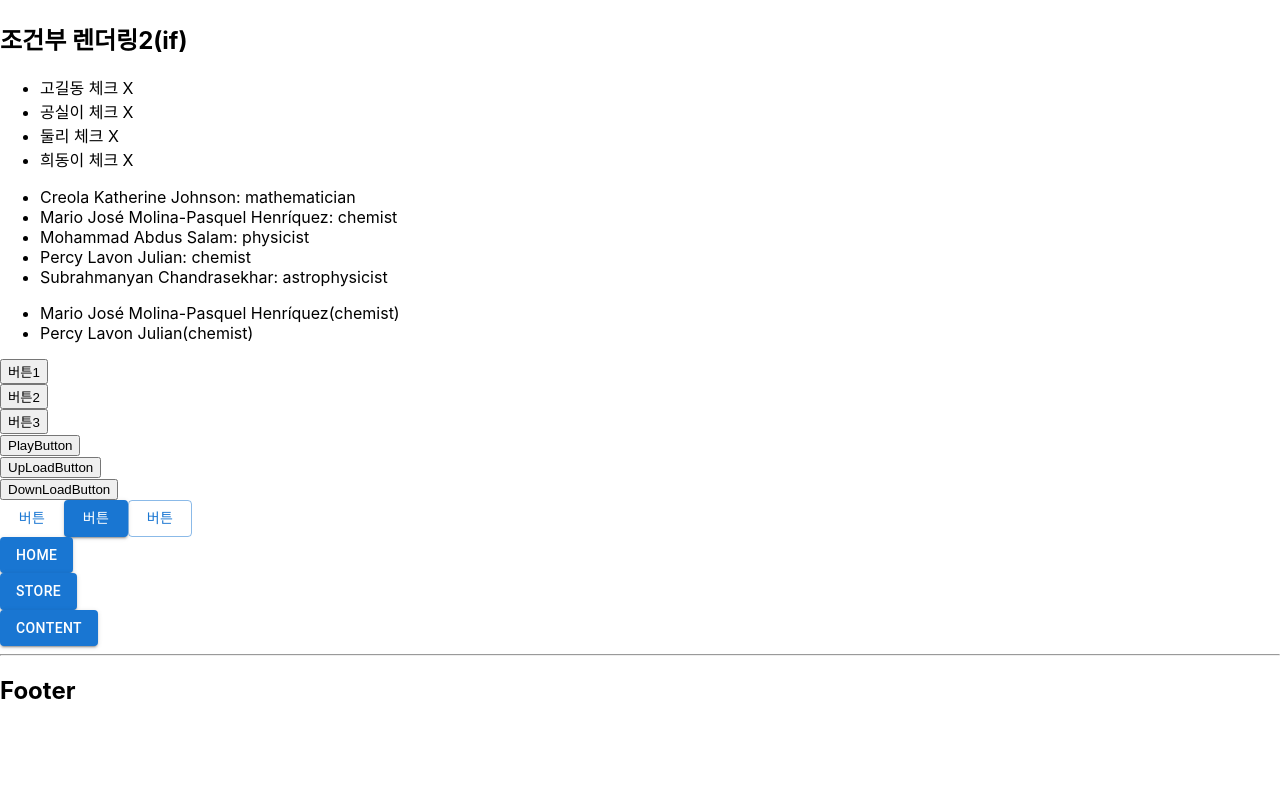
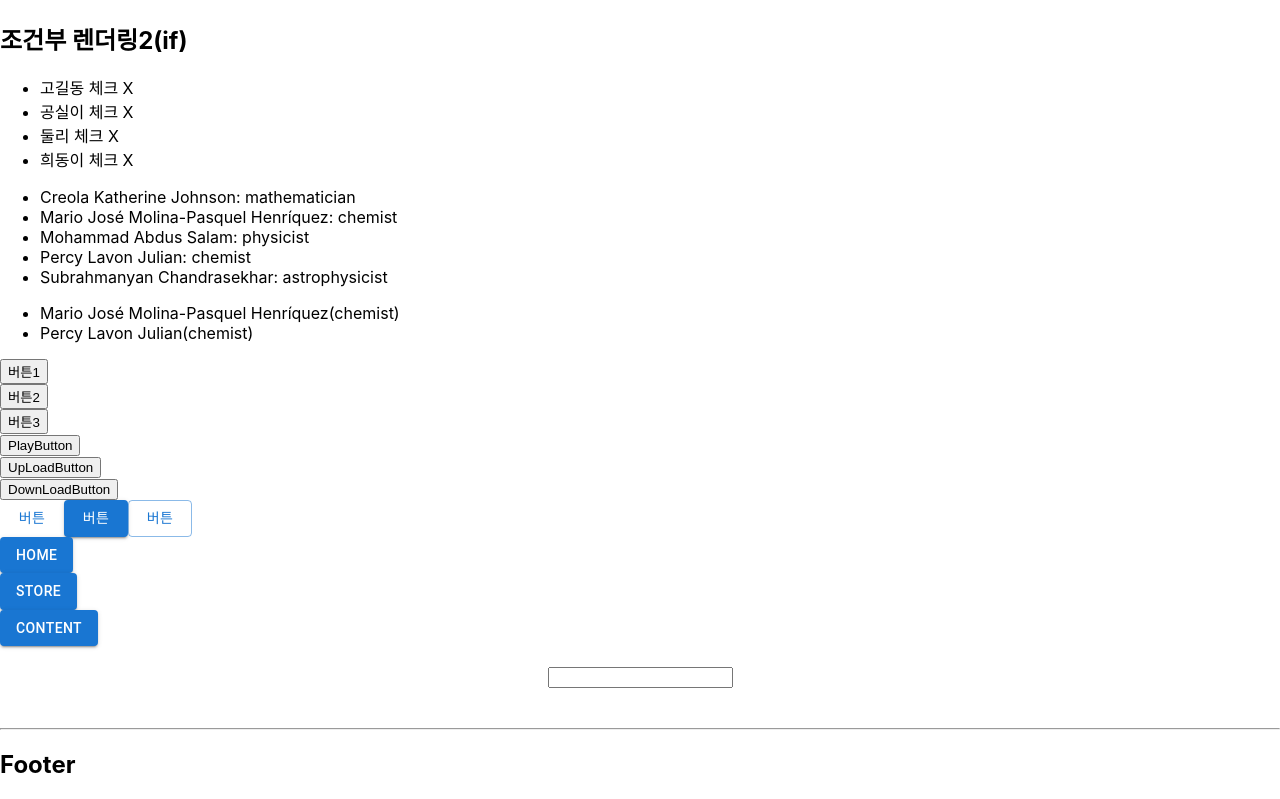
Before and after one commit to nohssam/2025_React01, a React (Create React App) app: page / in a window 1280 px wide. Shown: the part 3107-3906 px from the top of the page. Before the commit the page ends 3832 px from the top, so only its background shows below. Built offline with nearby package versions, Linux system fonts and the light colour scheme.

Commit message:
0516-06 input, TextFile

```diff
--- a/src/pages/step02/Main.jsx
+++ b/src/pages/step02/Main.jsx
@@ -16,6 +16,7 @@ import Event01 from "../step08/Event01";
 import Event02 from "../step08/Event02";
 import Event03 from "../step08/Event03";
 import Event04 from "../step08/Event04";
+import InputExam from "../step09/InputExam";
 import Counter from "./Counter";
 
 function Main(props){
@@ -42,6 +43,7 @@ function Main(props){
             <Event02 />
             <Event03 />
             <Event04 />
+            <InputExam />
         </main>
     );
 };
--- /dev/null
+++ b/src/pages/step09/InputExam.jsx
@@ -0,0 +1,14 @@
+import './inputExam.css'
+
+export default function InputExam(){
+    return(
+        // className => CSS 에서 class 뜻한다.
+        <div className="center">
+            <input onFocus={()=>console.log("onFocus")}
+                   onBlur={()=>console.log("onBlur")}
+            /><br /><br />
+        </div>
+
+
+    );
+}
--- /dev/null
+++ b/src/pages/step09/inputExam.css
@@ -0,0 +1,4 @@
+.center{
+    text-align: center;
+    margin: 20px auto;
+}
```
